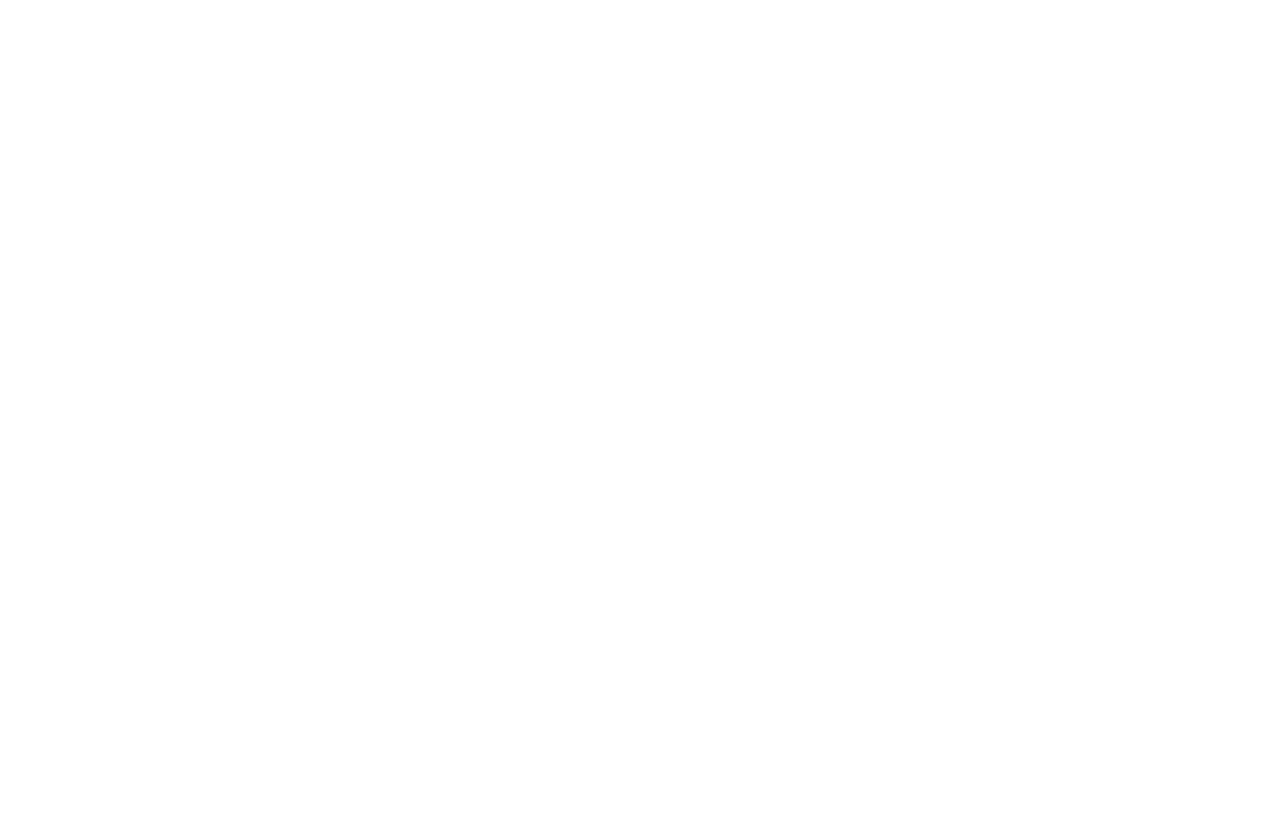
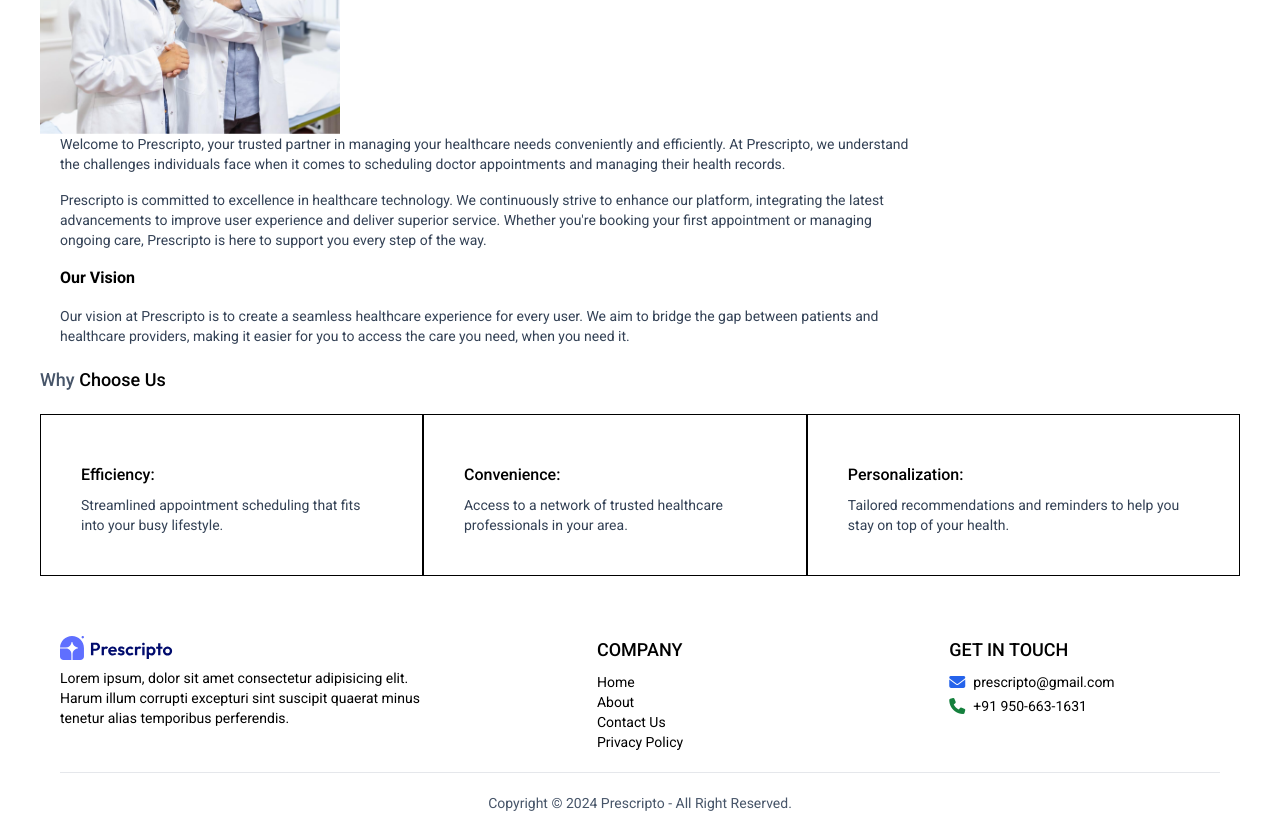
Before and after one commit to lekhu2816/Appointment-Booking, a React (Vite) app in the folder frontend/: page /about in a window 1280 px wide. Shown: the part 280-1113 px from the top of the page. Before the commit the page ends 800 px from the top, so only its background shows below. Built offline with nearby package versions, Linux system fonts and the light colour scheme.

Commit message:
Added about page

```diff
--- /dev/null
+++ b/frontend/src/component/Banner.jsx
@@ -0,0 +1,21 @@
+import React from 'react'
+import { assets } from '../assets/assets'
+
+const Banner = () => {
+  return (
+    <div className='h-full border mt-10 px-10 tablet:px-5 my-5 bg-primary flex justify-between gap-2 rounded-lg mobile:flex-col '>
+    <div className='flex justify-center items-center py-16 tablet:py-10 mobile:py-5 '>
+    <div className='  text-white  mobile:flex mobile:flex-col  mobile:items-center mobile:text-center'>
+        <h1 className='font-semibold  text-3xl tablet:text-2xl'>Book Appointment </h1>
+        <h1 className='font-semibold my-2 text-3xl tablet:text-2xl'>With 100+ Trusted Doctors</h1>
+        <button className='py-2 px-4 text-[12px] bg-white  text-black rounded-full transition-all duration-300 hover:scale-110 '>Create Account  &rarr; </button>
+      </div>
+    </div>
+      <div className=' w-1/4  flex justify-center items-center tablet:w-1/2 mobile:w-full'>
+        <img className='w-[90%]   tablet:w-[100%] ' src={assets.appointment_img} alt="Image" />
+      </div>
+    </div>
+  )
+}
+
+export default Banner
--- a/frontend/src/component/Footer.jsx
+++ b/frontend/src/component/Footer.jsx
@@ -1,8 +1,49 @@
 import React from 'react'
+import { assets } from '../assets/assets'
 
 const Footer = () => {
   return (
-    <div>Footer</div>
+    <footer className='mx-10 mt-10 p-5  tablet:mx-5 mobile:mx-2'>
+     <div className='grid grid-cols-3 gap-4 mobile:grid-cols-1 mobile:grid-rows-3'>
+
+{/* left section  */}
+<div>
+  <img className='h-6' src={assets.logo} alt="" />
+  <p className='text-sm mt-2'>Lorem ipsum, dolor sit amet consectetur adipisicing elit. Harum illum corrupti excepturi sint suscipit quaerat minus tenetur alias temporibus perferendis.</p>
+</div>
+
+{/* section middle */}
+ <div  className=' flex justify-center mobile:text-center'>
+ <div>
+   <h2 className='text-lg font-medium mb-2'>COMPANY</h2>
+   <ul className='text-sm'>
+    <li>Home</li>
+    <li>About</li>
+    <li>Contact Us</li>
+    <li>Privacy Policy</li>
+   </ul>
+  </div>
+ </div>
+
+  {/*section right  */}
+
+<div  className=' flex justify-center mobile:text-center'>
+<div>
+    <h2 className='text-lg font-medium mb-2'>GET IN TOUCH</h2>
+    <div className='flex items-center gap-2'>
+    <i className="fa-solid fa-envelope text-blue-600"></i>
+    <p className='text-sm'>prescripto@gmail.com</p>
+    </div>
+    <div className='flex items-center gap-2 my-1'>
+    <i className="fa-solid fa-phone text-green-700"></i>
+    <p className='text-sm'>+91 950-663-1631</p>
+    </div>
+  </div>
+</div>
+</div>
+      <hr className='my-5' />
+      <p className='text-center text-sm text-slate-600'>Copyright © 2024 Prescripto - All Right Reserved.</p>
+    </footer>
   )
 }
 
--- a/frontend/src/component/TopDoctors.jsx
+++ b/frontend/src/component/TopDoctors.jsx
@@ -12,7 +12,7 @@
                 doctors.slice(0,10).map((item,index)=>{
                   return(
                     <div onClick={()=>navigate(`doctor/${item._id}`)} key={index} className='cursor-pointer w-[220px] border border-blue-200 rounded-xl overflow-hidden tablet:w-[45%]
-                    mobile:w-full'>
+                    mobile:w-full hover:translate-y-[-10px] transition-all duration-300'>
                         <img  className='w-full bg-blue-50' src={item.image} alt="" />
                         <div className='p-4'>
                             <div className='flex gap-2 items-center text-sm'>
@@ -26,7 +26,7 @@
                 })
             }
         </div>
-        <button className='bg-blue-100 px-10 py-2 rounded-full text-sm'>More</button>
+        <button className='bg-blue-100 px-10 py-2 rounded-full text-sm transition-all duration-300 hover:scale-110 '>More</button>
     </div>
 
   )
--- a/frontend/src/layout/RootLayout.jsx
+++ b/frontend/src/layout/RootLayout.jsx
@@ -1,11 +1,13 @@
 import React from 'react'
 import {Outlet} from 'react-router-dom'
 import Navbar from '../component/Navbar'
+import Footer from '../component/Footer'
 const RootLayout = () => {
   return (
     <>
     <Navbar/>
     <Outlet/>
+    <Footer/>
     </>
   )
 }
--- a/frontend/src/pages/About.jsx
+++ b/frontend/src/pages/About.jsx
@@ -1,8 +1,46 @@
 import React from 'react'
+import {assets} from '../assets/assets'
 
 const About = () => {
   return (
-    <div>About</div>
+    <div className='mx-10 tablet:mx-5 mobile:mx-2 '>
+        <h1 className='py-2 text-3xl font-normal text-center'>About Us</h1>
+
+        {/*section top  */}
+
+        <div className='flex  tablet: flex-col mobile:flex-col'>
+          <div className='w-1/4 tablet:flex tablet:justify-center tablet:items-center tablet:w-full mobile:w-full '>
+          <img className='w-full ' src={assets.about_image} alt="image" />
+          </div>
+          <div className='px-5 w-3/4  flex flex-col gap-4 justify-center tablet:w-full tablet:py-5 tablet:px-0 mobile:w-full mobile:px-2 mobile:py-5'>
+               <p className='text-sm text-slate-700'>Welcome to Prescripto, your trusted partner in managing your healthcare needs conveniently and efficiently. At Prescripto, we understand the challenges individuals face when it comes to scheduling doctor appointments and managing their health records.</p>
+               <p className='text-sm text-slate-700'>Prescripto is committed to excellence in healthcare technology. We continuously strive to enhance our platform, integrating the latest advancements to improve user experience and deliver superior service. Whether you're booking your first appointment or managing ongoing care, Prescripto is here to support you every step of the way.</p>
+               <p className='font-bold'>Our Vision</p>
+               <p className='text-sm text-slate-700'>Our vision at Prescripto is to create a seamless healthcare experience for every user. We aim to bridge the gap between patients and healthcare providers, making it easier for you to access the care you need, when you need it.</p>
+          </div>
+        </div>
+
+        {/*Section bottom */}
+
+        <div>
+           <h2 className= 'my-5 text-lg font-medium text-slate-600'>Why <span className='text-black'>Choose Us</span></h2>
+           <div className='flex mobile:flex-col'>
+            <div className='p-10 border border-black tablet:p-5 mobile:p-5'>
+              <h2 className='text-[16px] font-medium my-2 '>Efficiency:</h2>
+              <p className='text-sm text-slate-700'>Streamlined appointment scheduling that fits into your busy lifestyle.</p>
+            </div>
+            <div className='p-10 border border-black tablet:p-5 mobile:p-5 '>
+              <h2 className='text-[16px] font-medium my-2'>Convenience:</h2>
+              <p className='text-sm text-slate-700'>Access to a network of trusted healthcare professionals in your area.</p>
+            </div>
+            <div className='p-10  border border-black tablet:p-5  mobile:p-5 '>
+              <h2 className='text-[16px] font-medium my-2'> Personalization:</h2>
+              <p className='text-sm text-slate-700'>Tailored recommendations and reminders to help you stay on top of your health.</p>
+            </div>
+           </div>
+        </div>
+
+    </div>
   )
 }
 
--- a/frontend/src/pages/Doctors.jsx
+++ b/frontend/src/pages/Doctors.jsx
@@ -1,8 +1,10 @@
 import React from 'react'
-
+import {useParams} from 'react-router-dom'
 const Doctors = () => {
+  const {speciality}=useParams();
+  console.log(speciality)
   return (
-    <div>Doctors</div>
+    <div className='mx-10'>Doctors</div>
   )
 }
 
--- a/frontend/src/pages/Home.jsx
+++ b/frontend/src/pages/Home.jsx
@@ -2,12 +2,14 @@
 import Header from '../component/Header'
 import SpecialityMenu from '../component/SpecialityMenu'
 import TopDoctors from '../component/TopDoctors'
+import Banner from '../component/Banner'
 const Home = () => {
   return (
     <div className='mx-10 mobile:mx-2 tablet:mx-5'>
       <Header/>
       <SpecialityMenu/>
       <TopDoctors/>
+      <Banner/>
     </div>
   )
 }
```
